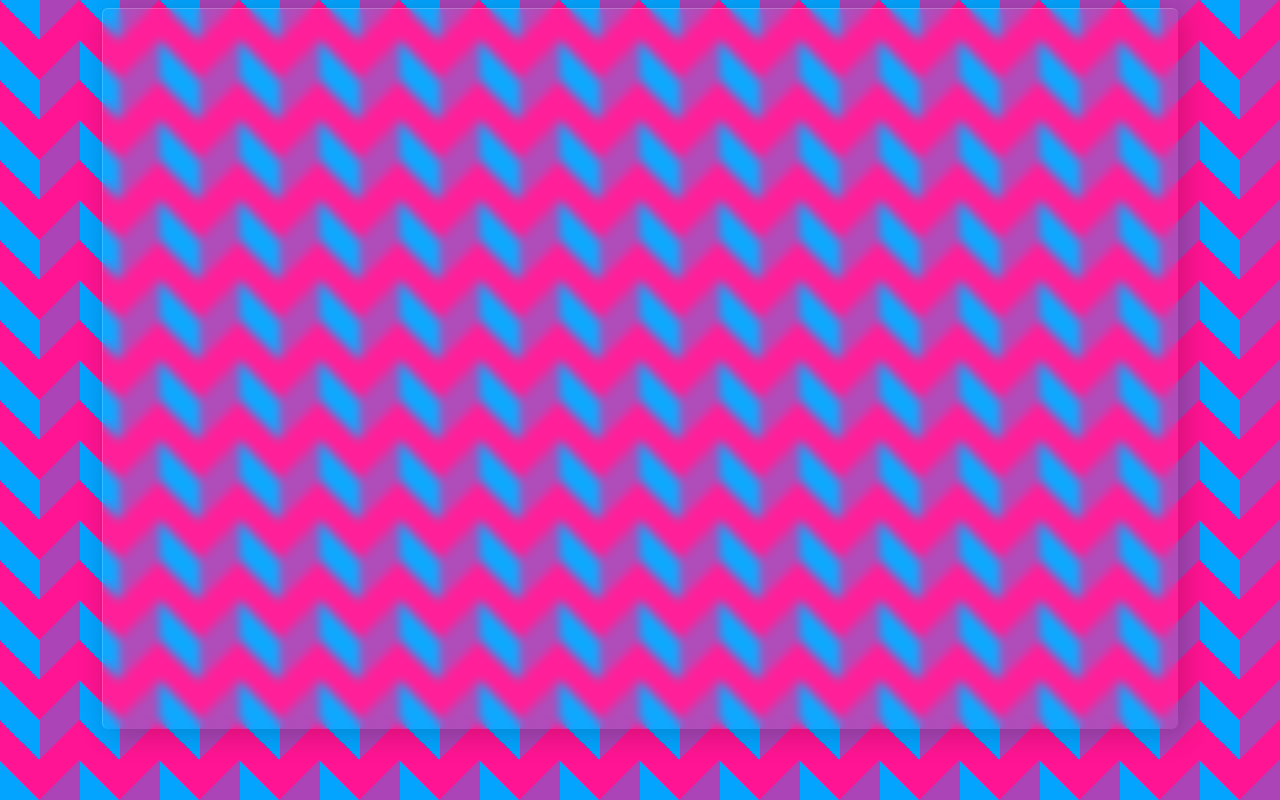
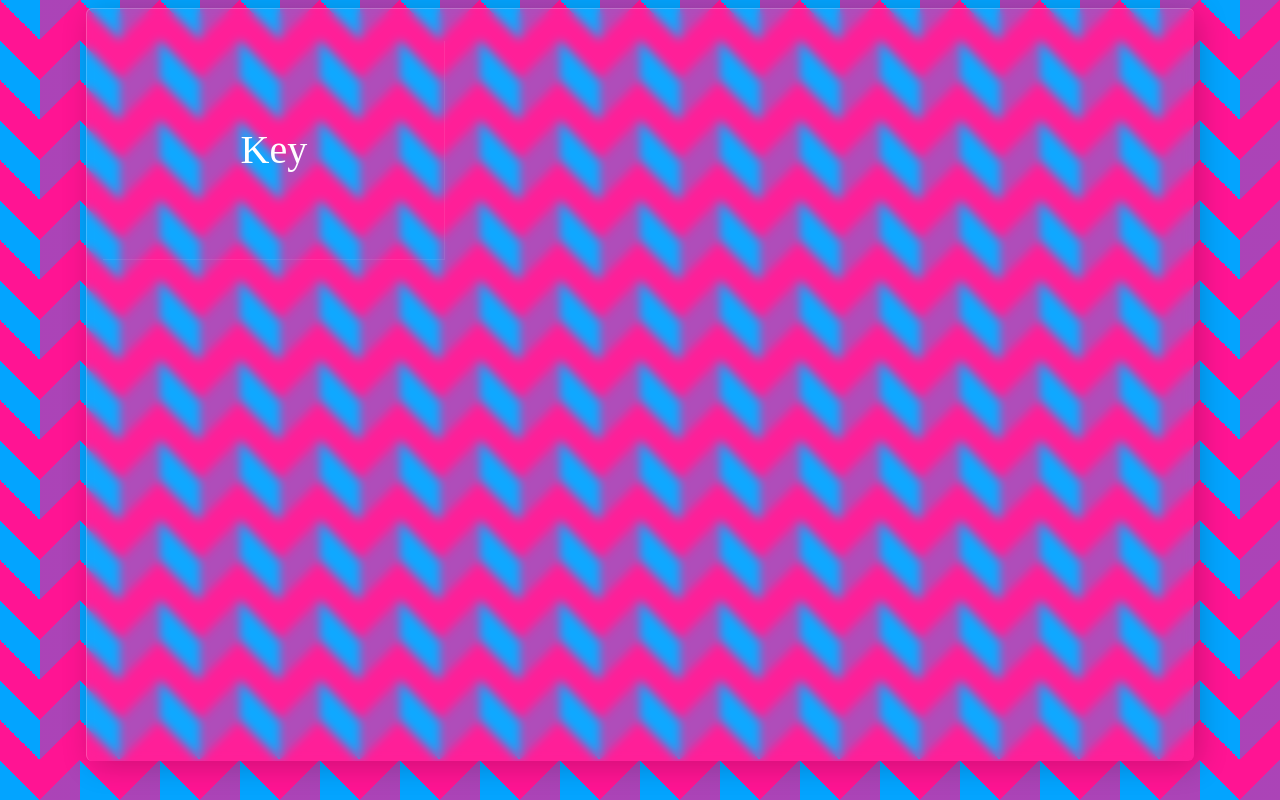
Before and after one commit to Drogmor/fcc-drum-machine, a React (Create React App) app: page / in a window 1280 px wide. Built offline with nearby package versions, Linux system fonts and the light colour scheme.

Commit message:
create ripple effect

```diff
--- a/src/App.js
+++ b/src/App.js
@@ -1,12 +1,15 @@
 import "./styles.css";
 import { Grid } from "./components/Grid";
 import { Pads } from "./components/Pads";
+import { DrumPad } from "./components/DrumPad";
 
 export default function App() {
   return (
     <div className="App">
       <Grid id="drum-machine">
-        <Pads id="keyboard"></Pads>
+        <Pads id="keyboard">
+          <DrumPad key="button1" name="Key" />
+        </Pads>
       </Grid>
     </div>
   );
--- a/src/components/Button/Button.js
+++ b/src/components/Button/Button.js
@@ -1,5 +1,8 @@
 import styled from "styled-components";
 
-const StyledButton = styled.button``;
+const StyledButton = styled.button`
+  background-color: transparent;
+  border-radius: 5px;
+`;
 
-export const Button = () => <StyledButton />;
+export const Button = ({ name }) => <StyledButton>{name}</StyledButton>;
--- a/src/components/DrumPad/DrumPad.js
+++ b/src/components/DrumPad/DrumPad.js
@@ -1,29 +1,97 @@
-import styled from "styled-components";
+import { useEffect, useState } from "react";
+import styled, { keyframes } from "styled-components";
 
 const DrumPadWrapper = styled.div`
   background: transparent;
   width: 100%;
-  height: 0;
-  padding-top: 100%;
+  height: 100%;
   grid-area: ${(props) => props.keyNumber};
+  display: grid;
+  grid-template-columns: 1fr;
+  grid-template-rows: 1fr;
+  gap: 0px 0px;
+  grid-template-areas: ".";
 `;
+
+const rippleEffect = keyframes`
+   0% {
+    transform: scale(1);
+    opacity: 1;
+  }
+  50% {
+    transform: scale(10);
+    opacity: 0.375;
+  }
+  100% {
+    transform: scale(35);
+    opacity: 0;
+  }
+}
+`;
+
 const StyledDrumPad = styled.button`
+  font-family: "Bungee";
   background: transparent;
-  width: 100%;
-  height: 100%;
   color: #fff;
   font-weight: 400;
   cursor: pointer;
-  font-size: 20px;
+  font-size: 40px;
   user-select: none;
-  border-bottom: 1px solid rgba(255, 255, 255, 0.05);
-  border-right: 1px solid rgba(255, 255, 255, 0.05);
+  border-top: none;
+  border-left: none;
+  border-bottom: 1px solid rgba(255, 255, 255, 0.08);
+  border-right: 1px solid rgba(255, 255, 255, 0.08);
+  position: relative;
+  overflow: hidden;
+  :hover {
+    background: rgba(255, 255, 255, 0.05);
+    border-bottom: inset 2px solid rgba(255, 255, 255, 0.08);
+    border-right: inset 2px solid rgba(255, 255, 255, 0.08);
+  }
+  span {
+    width: 20px;
+    height: 20px;
+    position: absolute;
+    background: rgba(255, 255, 255, 0.2);
+    display: block;
+    content: "";
+    border-radius: 9999px;
+    opacity: 1;
+    animation: 0.9s ease 1 forwards ${rippleEffect};
+  }
 `;
 
-export const DrumPad = ({ key, name, type, sample }) => {
+export const DrumPad = ({ children, onClick, key, name, type, sample }) => {
+  const [coords, setCoords] = useState({
+    x: -1,
+    y: -1
+  });
+  const [isRippling, setIsRippling] = useState(false);
+
+  const handleClick = (e) => {
+    const rect = e.target.getBoundingClientRect();
+    setCoords({ x: e.clientX - rect.left, y: e.clientY - rect.top });
+    onClick && onClick(e);
+    console.log(`${coords.x} -- ${coords.y}`);
+  };
+
+  useEffect(() => {
+    if (coords.x !== -1 && coords.y !== -1) {
+      setIsRippling(true);
+      setTimeout(() => setIsRippling(false), 300);
+    } else setIsRippling(false);
+  }, [coords]);
+
+  useEffect(() => {
+    !isRippling && setCoords({ x: -1, y: -1 });
+  }, [isRippling]);
+
   return (
     <DrumPadWrapper keyNumber={key}>
-      <StyledDrumPad className="drum-pad" value={name} />
+      <StyledDrumPad className="drum-pad" onClick={handleClick}>
+        {isRippling ? <span style={{ left: coords.x, top: coords.y }} /> : ""}
+        {name}
+      </StyledDrumPad>
     </DrumPadWrapper>
   );
 };
--- a/src/components/Grid/Grid.js
+++ b/src/components/Grid/Grid.js
@@ -20,8 +20,9 @@ const StyledGrid = styled.div`
     "drumPad controls"
     "footer footer";
   z-index: 10;
+  padding: 1em;
 `;
 
-export const Grid = ({ id }) => {
-  return <StyledGrid id={id} />;
+export const Grid = ({ id, children }) => {
+  return <StyledGrid id={id}>{children}</StyledGrid>;
 };
--- a/src/components/Pads/Pads.js
+++ b/src/components/Pads/Pads.js
@@ -1,7 +1,8 @@
 import styled from "styled-components";
-import { Button } from "../Button";
 
-const StyledPads = styled(Button)`
+const StyledPads = styled.div`
+  height: 100%;
+  width: 100%;
   display: grid;
   grid-template-columns: 1fr 1fr 1fr;
   grid-template-rows: 1fr 1fr 1fr;
@@ -13,6 +14,10 @@ const StyledPads = styled(Button)`
   grid-area: drumPad;
 `;
 
-export const Pads = ({ id, numberOfPads }) => {
-  return <StyledPads id={id} numberOfPads={numberOfPads} />;
+export const Pads = ({ id, numberOfPads, children }) => {
+  return (
+    <StyledPads id={id} numberOfPads={numberOfPads}>
+      {children}
+    </StyledPads>
+  );
 };
```
